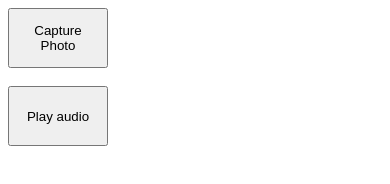
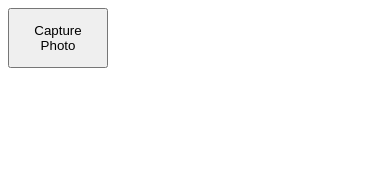
Before and after one commit to rezme/cris, a plain HTML site: page index.html in a window 390 px wide. Drawn offline with Linux system fonts and the light colour scheme; some packages are replaced by stand-ins of ours.

Commit message:
Update index.html

```diff
--- a/index.html
+++ b/index.html
@@ -3,19 +3,19 @@
   <head>
     <title>Tumtumtum</title>
 
-   <meta http-equiv="Content-type" content="text/html;
+<meta http-equiv="Content-type" content="text/html;
 charset=utf-8">
-<meta name="viewport" id="viewport" content="width=device-width, height=device-height, initial-scale=1.0, maximum-scale=1.0, user-scalable=no;" />
+<meta name="viewport" id="viewport" content="width=device-width, height=device-height,
+initial-scale=1.0, maximum-scale=1.0, user-scalable=no;" />
 <script type="text/javascript" charset="utf-8" src="cordova.js"></script>
 <script type="text/javascript" charset="utf-8">
+
 document.addEventListener("deviceready",onDeviceReady,false);
+
 function onDeviceReady() {
   navigator.notification.alert("Acceso",alertDismissed,"Yeah","fin");
 }
-funtion alertDismissed(){
-}
 function capturePhoto() {
-      // Take picture using device camera and retrieve image as base64-encoded string
       navigator.camera.getPicture(onSuccess, onFail, { quality: 50,
       destinationType: Camera.DestinationType.DATA_URL });
     }
@@ -48,6 +48,8 @@ function playAudio(source) {
 function hola(){
   navigator.notification.alert("wawaw");
 }
+funtion alertDismissed(){
+}
     </script>
   </head>
   <style>
@@ -64,6 +66,6 @@ function hola(){
   </style>
   <body>
     <button class="botonCamara" onclick="capturePhoto();">Capture Photo</button> <br>
-    <button class="botonAudio" onclick="hola();">Play audio</button>
+    <!--<button class="botonAudio" onclick="hola();">Play audio</button> -->
   </body>
 </html>
```
